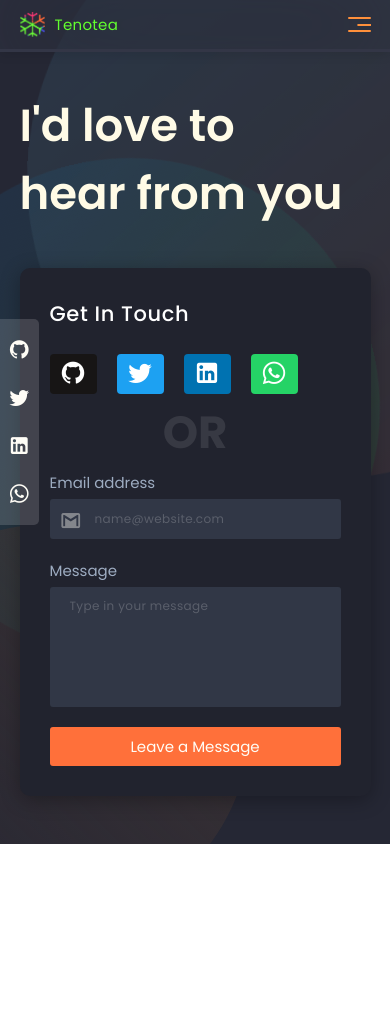
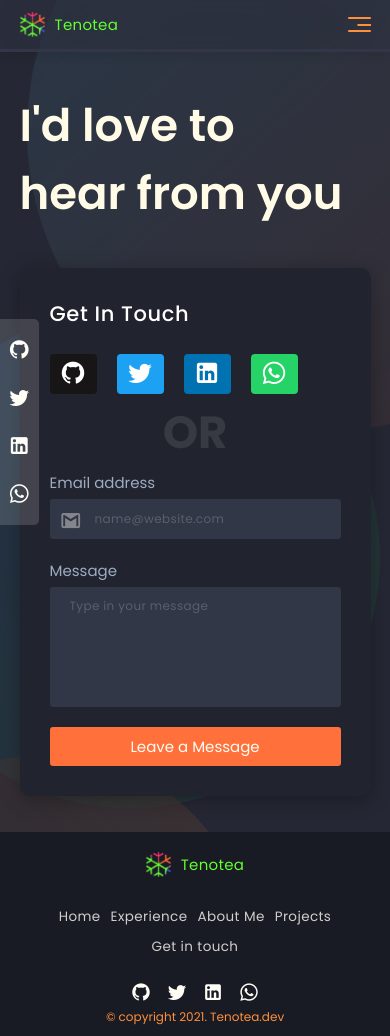
Before and after one commit to Tenotea/tenotea.dev, a Vue app: page /contact in a window 390 px wide. Before the commit the page ends 844 px from the top, so only its background shows below. Built offline with nearby package versions, Linux system fonts and the light colour scheme.

Commit message:
feature(footer): Completed the responsive footer design

```diff
--- a/src/App.vue
+++ b/src/App.vue
@@ -1,14 +1,16 @@
 <template>
-  <div id="main" :class="{ blur_out: navigation }" >
+  <div id="main" :class="{ blur_out: navigation }">
     <social-media> </social-media>
     <app-header @openNavigation="navigation = true"> </app-header>
-    <router-view></router-view>
+    <router-view class="content_wrap"></router-view>
     <app-navigation-alt :active="navigation" @exitNavigation="navigation = false" />
+    <app-footer />
   </div>
 </template>
 
 <script lang="ts">
 import { defineComponent } from 'vue'
+import AppFooter from './components/app/AppFooter.vue'
 import AppHeader from './components/app/AppHeader.vue'
 import AppNavigationAlt from './components/app/AppNavigationAlt.vue'
 import SocialMedia from './components/app/SocialMedia.vue'
@@ -18,7 +20,8 @@ export default defineComponent({
   components: {
     AppHeader,
     SocialMedia,
-    AppNavigationAlt
+    AppNavigationAlt,
+    AppFooter
   },
   data: () => ({
     navigation: false
--- /dev/null
+++ b/src/components/app/AppFooter.vue
@@ -0,0 +1,46 @@
+<template>
+  <footer id="footer">
+    <div class="footer_container">
+      <div class="footer_container__logo">
+        <app-avatar />
+      </div>
+      <div class="footer_container__navigation">
+        <router-link v-for="link in navLinks" :key="link.id" :to="link.path">
+          <p class="footer_container__navigation--link">
+            {{ link.name }}
+          </p>
+        </router-link>
+      </div>
+      <div class="footer_container__social_media">
+        <div class="footer_container__social_media--links">
+          <a v-for="platform in platforms" :key="platform.id" :href="platform.url">
+            <app-icon :icon="platform.icon" :hover="platform.color" size="1.4" />
+          </a>
+        </div>
+        <p class="copyright">
+          &copy; copyright 2021. Tenotea.dev
+        </p>
+      </div>
+    </div>
+  </footer>
+</template>
+
+<script lang="ts">
+import { defineComponent } from 'vue'
+import AppIcon from '../common/AppIcon.vue'
+import { navigationLinks } from './AppNavigation.vue'
+import AppAvatar from './header/AppAvatar.vue'
+import { socialMediaPlatforms } from './SocialMedia.vue'
+
+export default defineComponent({
+  components: { AppAvatar, AppIcon },
+  data: () => ({
+    navLinks: navigationLinks,
+    platforms: socialMediaPlatforms
+  })
+})
+</script>
+
+<style lang="scss" scoped>
+@import '../../styles/components/app/AppFooter.scss';
+</style>
--- a/src/components/app/AppNavigation.vue
+++ b/src/components/app/AppNavigation.vue
@@ -39,12 +39,7 @@ interface NavLink {
   path: string
 }
 
-export default defineComponent({
-  components: { AppIcon, AppAvatar, SocialMedia },
-  emits: ['exitNavigation'],
-
-  data: () => ({
-    navLinks: [
+export const  navigationLinks: NavLink[] = [
   {
     id: 1,
     name: 'Home',
@@ -70,7 +65,14 @@ export default defineComponent({
     name: 'Get in touch',
     path: '/get-in-touch'
   }
-    ] as NavLink[],
+]
+
+export default defineComponent({
+  components: { AppIcon, AppAvatar, SocialMedia },
+  emits: ['exitNavigation'],
+
+  data: () => ({
+    navLinks: navigationLinks,
 
     platforms: [
       {
--- a/src/components/app/SocialMedia.vue
+++ b/src/components/app/SocialMedia.vue
@@ -21,10 +21,7 @@ export interface SocialMedia {
   color: string
 }
 
-export default defineComponent({
-  components: { AppIcon },
-  data: () => ({
-    platforms: [
+export const socialMediaPlatforms: SocialMedia[] = [
   {
     id: 1,
     icon: 'github',
@@ -53,7 +50,12 @@ export default defineComponent({
     url: 'https://wa.me/%2B2347065362672',
     color: '#25D366'
   }
-    ] as SocialMedia[]
+]
+
+export default defineComponent({
+  components: { AppIcon },
+  data: () => ({
+    platforms: socialMediaPlatforms
   }),
 
   mounted () {
--- a/src/styles/app.scss
+++ b/src/styles/app.scss
@@ -26,7 +26,17 @@ body {
   padding-top: 52px;
   transition: 300ms ease-out;
   transition-property: filter;
+  position: relative;
   &.blur_out {
     filter: blur(23px) brightness(50%) opacity(100%);
   }
+  .content_wrap {
+    padding-bottom: 200px;
+    @media screen and #{colors.$breakpoint-sm} {
+      padding-bottom: 170px;
+      @media screen and #{colors.$breakpoint-md} {
+        padding-bottom: 70px;
+      }
+    }
+  }
 }
--- /dev/null
+++ b/src/styles/components/app/AppFooter.scss
@@ -0,0 +1,73 @@
+@use '../../variables.scss' as globals;
+$footer-bg: #181A24;
+
+#footer {
+  position: absolute;
+  bottom: 0;
+  padding: 10px 0px;
+  background: $footer-bg;
+  // position: relative;
+  width: 100%;
+  .footer_container {
+    max-width: 1200px;
+    margin: auto;
+    display: grid;
+    grid-template-columns: repeat(1, max-content);
+    @media screen and #{globals.$breakpoint-md} {
+      grid-template-columns: repeat(3, max-content);
+      justify-content: space-between;
+      padding: 0px 30px;
+    }
+    align-items: center;
+    justify-content: center;
+    $gap: 20px;
+    gap: $gap;
+    grid-gap: $gap;
+    &__logo {
+      margin: auto;
+    }
+    &__navigation {
+      display: flex;
+      flex-wrap: wrap;
+      align-items: center;
+      justify-content: center;
+      margin: auto;
+      $gap: 10px;
+      gap: $gap;
+      grid-gap: $gap;
+      max-width: 300px;
+      @media screen and #{globals.$breakpoint-sm} {
+        max-width: max-content;
+      }
+      &--link {
+        font-size: 0.9em;
+        color: rgba($color: globals.$textGray, $alpha: 0.8);
+        letter-spacing: 0.03em;
+        font-weight: 400;
+        transition: 200ms ease-in-out color;
+        &:hover {
+          color: globals.$primaryOrange;
+        }
+      }
+    }
+    &__social_media {
+      margin: auto;
+      &--links {
+        display: grid;
+        grid-template-columns: repeat(4, max-content);
+        $gap: 15px;
+        gap: $gap;
+        grid-gap: $gap;
+        width: max-content;
+        margin: auto;
+        @media screen and #{globals.$breakpoint-md} {
+          margin: unset;
+        }
+      }
+      .copyright {
+        font-size: 0.8em;
+        color: globals.$primaryOrange
+      }
+    }
+  }
+}
--- a/src/styles/components/app/header/AppAvatar.scss
+++ b/src/styles/components/app/header/AppAvatar.scss
@@ -14,7 +14,7 @@
     width: $avatarSize;
     height: $avatarSize;
     @media screen and #{colors.$breakpoint-sm} {
-      $avatarSizeMd: 35px;
+      $avatarSizeMd: 25px;
       width: $avatarSizeMd;
       height: $avatarSizeMd;
     }
@@ -24,10 +24,8 @@
     margin: auto;
   }
   .app_name {
-    // display: none;
     font-weight: 400;
     letter-spacing: 0.02em;
-    // font-family: ;
     @media screen and #{colors.$breakpoint-sm} {
       font-size: 1.1em;
     }
```
Lines whose indentation alone changed are shown as unchanged.
